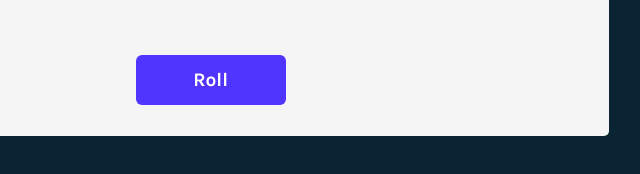
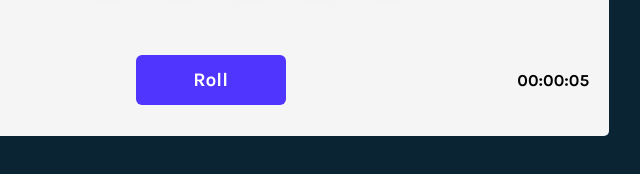
Before and after one commit to callmegiorgio/scrimba-tenzies, a React app: page / in a window 1280 px wide. Shown: the part 464-638 px from the top of the page, 391-1031 px from the left. Built offline with nearby package versions, Linux system fonts and the light colour scheme.

Commit message:
Track the time it took to win

```diff
--- a/App.js
+++ b/App.js
@@ -3,11 +3,28 @@ import Die from "./Die"
 import {nanoid} from "nanoid"
 import Confetti from "react-confetti"
 
+function addLeadingZero(num) {
+    return String(num).padStart(2, '0')
+}
+
+function secondsToHms(secs) {
+    const hours = Math.floor(secs / (60 * 60));
+
+    const divisorForMinutes = secs % (60 * 60);
+    const minutes = Math.floor(divisorForMinutes / 60);
+
+    const divisorForSeconds = divisorForMinutes % 60;
+    const seconds = Math.ceil(divisorForSeconds);
+
+    return `${addLeadingZero(hours)}:${addLeadingZero(minutes)}:${addLeadingZero(seconds)}`
+}
+
 export default function App() {
 
-    const [dice, setDice] = React.useState(allNewDice())
-    const [tenzies, setTenzies] = React.useState(false)
-    const [rollCount, setRollCount] = React.useState(0)
+    const [dice, setDice]                     = React.useState(allNewDice())
+    const [tenzies, setTenzies]               = React.useState(false)
+    const [rollCount, setRollCount]           = React.useState(0)
+    const [secondsElapsed, setSecondsElapsed] = React.useState(0)
 
     React.useEffect(() => {
         const allHeld = dice.every(die => die.isHeld)
@@ -17,6 +34,18 @@ export default function App() {
             setTenzies(true)
         }
     }, [dice])
+
+    React.useEffect(() => {
+        if (!tenzies) {
+            setSecondsElapsed(0)
+
+            const timerId = window.setInterval(() => {
+                setSecondsElapsed(prevSecondsElapsed => prevSecondsElapsed + 1)
+            }, 1000)
+
+            return () => window.clearInterval(timerId)
+        }
+    }, [tenzies])
 
     function generateNewDie() {
         return {
@@ -85,6 +114,7 @@ export default function App() {
                 >
                     {tenzies ? "New Game" : "Roll"}
                 </button>
+                <p className="elapsed-time">{secondsToHms(secondsElapsed)}</p>
             </div>
         </main>
     )
--- a/style.css
+++ b/style.css
@@ -100,6 +100,12 @@ main {
 
 .roll-count {
     font-size: 1.1rem;
+    justify-self: start;
+}
+
+.elapsed-time {
+    font-size: 1.05rem;
+    justify-self: end;
 }
 
 .roll-dice {
```
